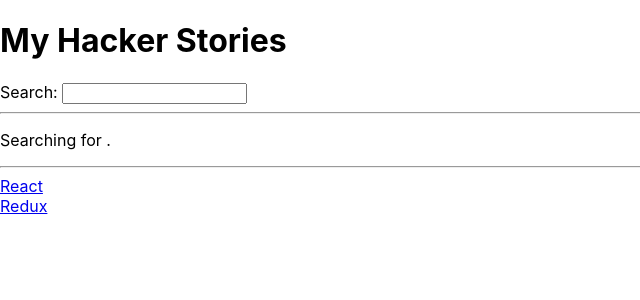
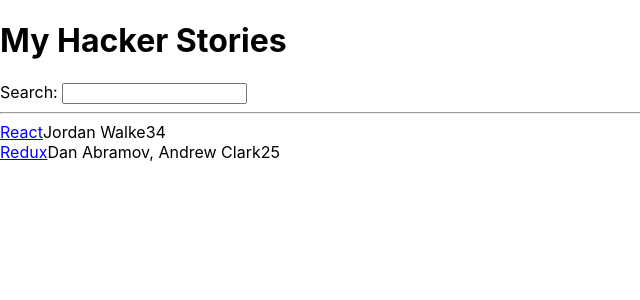
Before and after one commit to riyabansal98/Hacker-News-App, a React (Create React App) app: page / in a window 1280 px wide. Shown: the top 300 px of the page, without its empty margins (0-640 px from the left). Built offline with nearby package versions, Linux system fonts and the light colour scheme.

Commit message:
Added CallBack Handlers

```diff
--- a/src/App.js
+++ b/src/App.js
@@ -22,43 +22,44 @@
     }
   ];
 
+  const [searchTerm, setSearchTerm] = React.useState('');
   const handleSearch = event => {
-    console.log(event.target.value);
+    setSearchTerm(event.target.value);
   }
+
+  const searchedStories = stories.filter(story =>
+     story.title.toLowerCase().includes(searchTerm.toLowerCase())
+  );
 
   return (
     <div>
       <h1>My Hacker Stories</h1>
       <Search onSearch={handleSearch}/>
       <hr />
-      <List list={stories} />
+      <List list={searchedStories} />
     </div>
   );
 };
 
 const Search = props => {
 
-  const [searchTerm, setSearchTerm] = React.useState('');
-  const handleChange = event => {
-    setSearchTerm(event.target.value);
-    props.onSearch(event);
-  }
   return (
     <div>
       <label htmlFor="search">Search: </label>
-      <input id="search" type="text" onChange={handleChange}></input>
-      <hr />
-      <p>
-        Searching for <strong>{searchTerm}</strong>.
-      </p>
+      <input id="search" type="text" onChange={props.onSearch}></input>
     </div>
   );
 }
 const List = props =>
   props.list.map(item => (
-        <div key={item.objectID}>
-          <a href={item.url}>{item.title}</a>
-        </div>
+    <div key={item.objectID}>
+      <span>
+        <a href={item.url}>{item.title}</a>
+      </span>
+      <span>{item.author}</span>
+      <span>{item.num_comments}</span>
+      <span>{item.points}</span>
+    </div>
   )
 );
 
```
